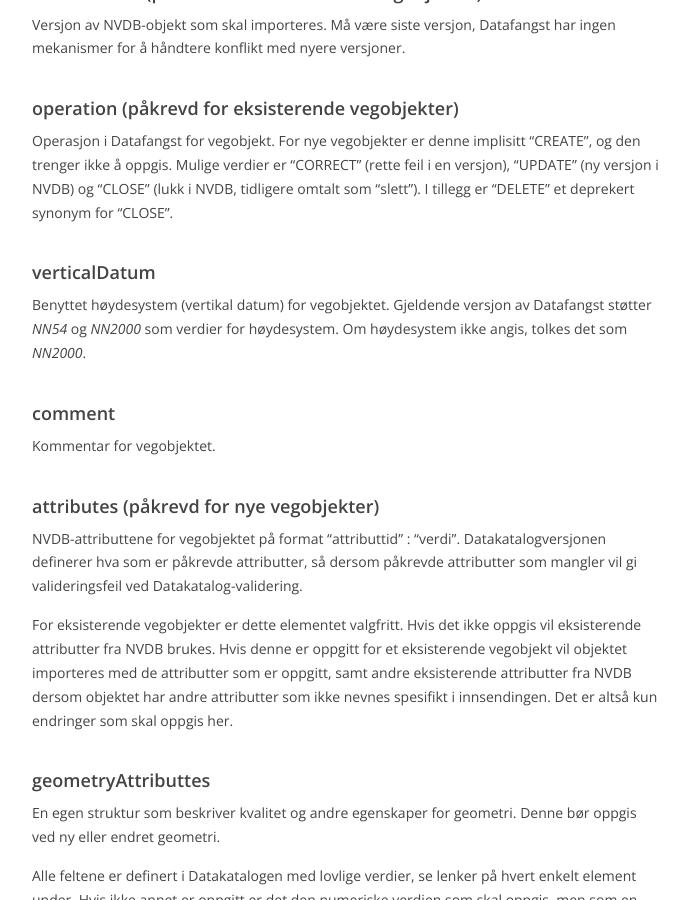
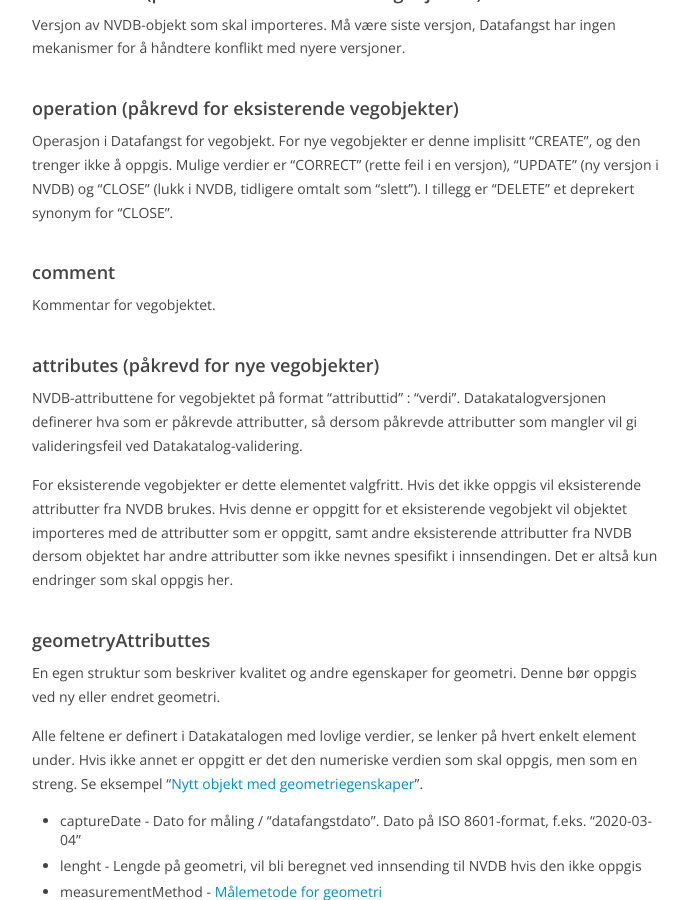
Before and after one commit to nvdb-vegdata/apiskrivdokumentasjon, a Jekyll site: the page built from datafangst.md, in a window 1280 px wide and 900 px high, scrolled down 12153 px. Shown: the whole window, without its empty margins (433-1122 px from the left). Built offline with Jekyll 4.4.1, drawn with Linux system fonts in a browser that asks for light colours; our own code applies the rules of GitHub Pages for plain Markdown files.

Commit message:
Update datafangst.md
Revert utilsiktet endring i master (med info om feature som ikke er prodsatt ennå)

```diff
--- a/datafangst.md
+++ b/datafangst.md
@@ -464,9 +464,6 @@ Operasjon i Datafangst for vegobjekt. For nye vegobjekter er denne implisitt "CR
 Mulige verdier er "CORRECT" (rette feil i en versjon), "UPDATE" (ny versjon i NVDB) og "CLOSE" (lukk i NVDB, tidligere omtalt som "slett"). I tillegg er "DELETE" et deprekert synonym for "CLOSE".
 
 
-#### verticalDatum
-Benyttet høydesystem (vertikal datum) for vegobjektet. Gjeldende versjon av Datafangst støtter _NN54_ og _NN2000_ som verdier for høydesystem. Om høydesystem ikke angis, tolkes det som _NN2000_.
-
 #### comment
 Kommentar for vegobjektet.
 
```
